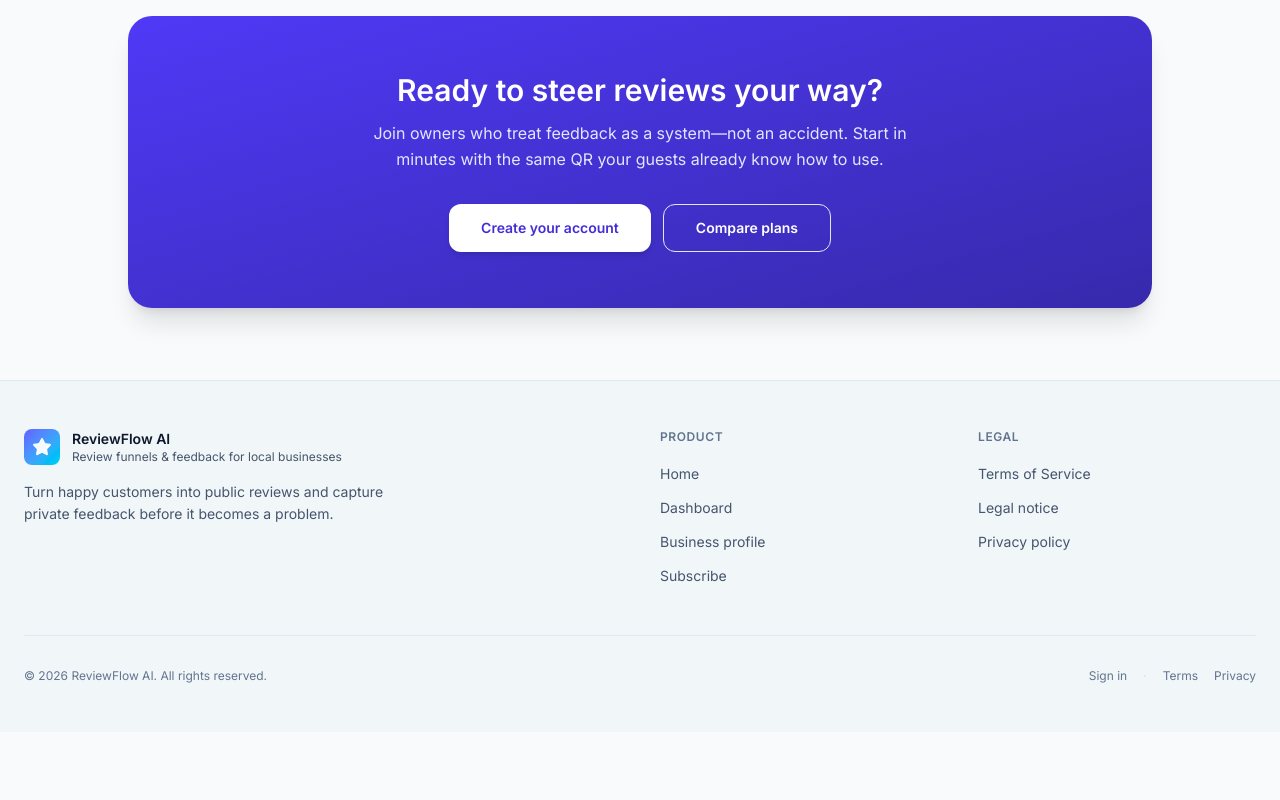
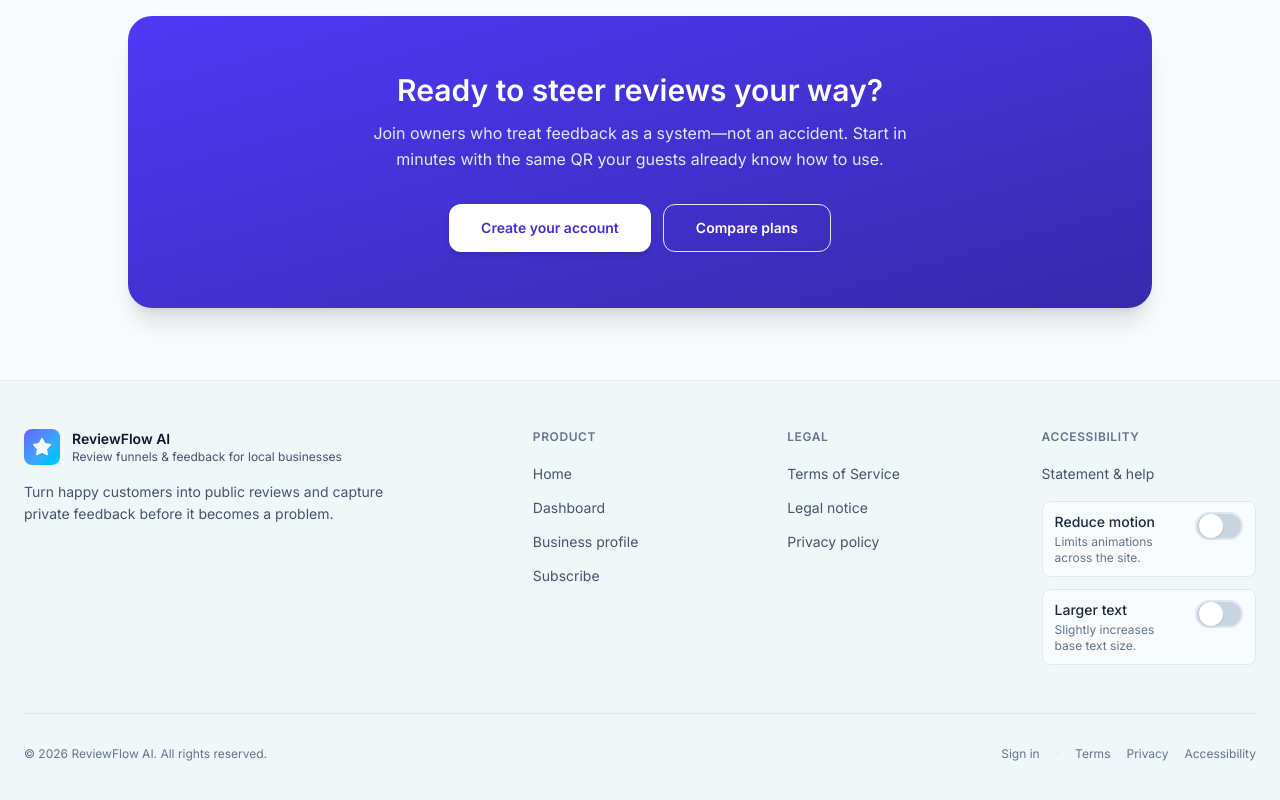
Before and after one commit to vilmowd/reviewflowai, a Next.js app: page / in a window 1280 px wide. Shown: the part 2827-3627 px from the top of the page. Before the commit the page ends 3559 px from the top, so only its background shows below. Built offline with nearby package versions, Linux system fonts and the light colour scheme; no server answers.

Commit message:
Describe your change

```diff
--- /dev/null
+++ b/src/app/accessibility/page.tsx
@@ -0,0 +1,75 @@
+import type { Metadata } from "next";
+import Link from "next/link";
+import { LegalPageLayout } from "@/components/legal-page-layout";
+
+export const metadata: Metadata = {
+  title: "Accessibility | ReviewFlow AI",
+  description:
+    "How ReviewFlow AI supports accessibility and how to get help if you encounter barriers.",
+};
+
+export default function AccessibilityPage() {
+  return (
+    <LegalPageLayout title="Accessibility">
+      <section className="space-y-3">
+        <h2>Our commitment</h2>
+        <p>
+          We want ReviewFlow AI to be usable by as many people as possible, including
+          those who rely on assistive technology, keyboard navigation, or adjusted
+          display settings. We improve the product over time and welcome feedback when
+          something does not work for you.
+        </p>
+      </section>
+
+      <section className="space-y-3">
+        <h2>Options on this site</h2>
+        <p>
+          In the site footer you can turn on{" "}
+          <strong className="text-slate-900 dark:text-slate-200">Reduce motion</strong>{" "}
+          to limit animations, and{" "}
+          <strong className="text-slate-900 dark:text-slate-200">Larger text</strong> to
+          increase the base text size. Your choices are saved in this browser only.
+        </p>
+        <p>
+          Theme (light/dark) is available in the header so you can pick contrast that
+          works for you.
+        </p>
+        <p>
+          <Link
+            href="/"
+            className="font-medium text-indigo-600 underline hover:text-indigo-800 dark:text-indigo-400 dark:hover:text-indigo-300"
+          >
+            Return to home
+          </Link>{" "}
+          — footer controls appear on every page.
+        </p>
+      </section>
+
+      <section className="space-y-3">
+        <h2>Limitations</h2>
+        <p>
+          Third-party tools (for example analytics or payment providers) may have their
+          own accessibility characteristics. If you use our customer-facing survey or
+          review flows, content you add (such as business names or links) should be
+          written clearly for your guests.
+        </p>
+      </section>
+
+      <section className="space-y-3">
+        <h2>Need help?</h2>
+        <p>
+          If you cannot complete a task because of a barrier on our site or product,
+          please contact us using the details in our{" "}
+          <Link
+            href="/legal"
+            className="text-indigo-600 underline hover:text-indigo-800 dark:text-indigo-400 dark:hover:text-indigo-300"
+          >
+            Legal notice
+          </Link>
+          . Describe the page and what you were trying to do, and we will try to assist
+          or route a fix.
+        </p>
+      </section>
+    </LegalPageLayout>
+  );
+}
--- a/src/app/globals.css
+++ b/src/app/globals.css
@@ -36,3 +36,30 @@ body {
 .dark * {
   border-color: rgb(30 41 59);
 }
+
+/* Footer accessibility: user-toggled (see AccessibilityFooterControls) */
+html.rf-large-text {
+  font-size: 112.5%;
+}
+
+html.rf-reduce-motion *,
+html.rf-reduce-motion *::before,
+html.rf-reduce-motion *::after {
+  animation-duration: 0.001ms !important;
+  animation-iteration-count: 1 !important;
+  transition-duration: 0.001ms !important;
+}
+
+html.rf-reduce-motion {
+  scroll-behavior: auto !important;
+}
+
+@media (prefers-reduced-motion: reduce) {
+  *,
+  *::before,
+  *::after {
+    animation-duration: 0.001ms !important;
+    animation-iteration-count: 1 !important;
+    transition-duration: 0.001ms !important;
+  }
+}
--- /dev/null
+++ b/src/components/accessibility-footer-controls.tsx
@@ -0,0 +1,128 @@
+"use client";
+
+import { useCallback, useEffect, useState } from "react";
+
+const KEY_REDUCE_MOTION = "reviewflow-a11y-reduce-motion";
+const KEY_LARGE_TEXT = "reviewflow-a11y-large-text";
+const CLASS_REDUCE_MOTION = "rf-reduce-motion";
+const CLASS_LARGE_TEXT = "rf-large-text";
+
+function readStored(key: string): boolean {
+  if (typeof window === "undefined") return false;
+  return window.localStorage.getItem(key) === "1";
+}
+
+function applyClasses(reduceMotion: boolean, largeText: boolean) {
+  const root = document.documentElement;
+  root.classList.toggle(CLASS_REDUCE_MOTION, reduceMotion);
+  root.classList.toggle(CLASS_LARGE_TEXT, largeText);
+}
+
+export function AccessibilityFooterControls() {
+  const [reduceMotion, setReduceMotion] = useState(false);
+  const [largeText, setLargeText] = useState(false);
+  const [mounted, setMounted] = useState(false);
+
+  useEffect(() => {
+    const rm = readStored(KEY_REDUCE_MOTION);
+    const lt = readStored(KEY_LARGE_TEXT);
+    setReduceMotion(rm);
+    setLargeText(lt);
+    applyClasses(rm, lt);
+    setMounted(true);
+  }, []);
+
+  useEffect(() => {
+    if (!mounted) return;
+    applyClasses(reduceMotion, largeText);
+  }, [mounted, reduceMotion, largeText]);
+
+  const toggleReduceMotion = useCallback(() => {
+    setReduceMotion((prev) => {
+      const next = !prev;
+      if (typeof window !== "undefined") {
+        window.localStorage.setItem(KEY_REDUCE_MOTION, next ? "1" : "0");
+      }
+      return next;
+    });
+  }, []);
+
+  const toggleLargeText = useCallback(() => {
+    setLargeText((prev) => {
+      const next = !prev;
+      if (typeof window !== "undefined") {
+        window.localStorage.setItem(KEY_LARGE_TEXT, next ? "1" : "0");
+      }
+      return next;
+    });
+  }, []);
+
+  if (!mounted) {
+    return (
+      <div className="mt-4 space-y-3" aria-hidden>
+        <div className="h-[4.25rem] rounded-lg bg-slate-200/70 dark:bg-slate-800/80" />
+        <div className="h-[4.25rem] rounded-lg bg-slate-200/70 dark:bg-slate-800/80" />
+      </div>
+    );
+  }
+
+  return (
+    <div className="mt-4 space-y-3">
+      <div className="flex items-start justify-between gap-3 rounded-lg border border-slate-200 bg-white/60 px-3 py-2.5 dark:border-slate-700 dark:bg-slate-900/40">
+        <div className="min-w-0">
+          <p className="text-sm font-medium text-slate-800 dark:text-slate-100">
+            Reduce motion
+          </p>
+          <p className="mt-0.5 text-xs text-slate-500 dark:text-slate-400">
+            Limits animations across the site.
+          </p>
+        </div>
+        <button
+          type="button"
+          role="switch"
+          aria-checked={reduceMotion}
+          aria-label="Reduce motion"
+          onClick={toggleReduceMotion}
+          className={`relative inline-flex h-7 w-12 shrink-0 cursor-pointer rounded-full border-2 border-transparent transition-colors focus-visible:outline focus-visible:outline-2 focus-visible:outline-offset-2 focus-visible:outline-indigo-500 ${
+            reduceMotion ? "bg-indigo-600" : "bg-slate-300 dark:bg-slate-600"
+          }`}
+        >
+          <span
+            className={`pointer-events-none my-auto inline-block h-6 w-6 rounded-full bg-white shadow transition-transform ${
+              reduceMotion ? "translate-x-[1.25rem]" : "translate-x-0.5"
+            }`}
+            aria-hidden
+          />
+        </button>
+      </div>
+
+      <div className="flex items-start justify-between gap-3 rounded-lg border border-slate-200 bg-white/60 px-3 py-2.5 dark:border-slate-700 dark:bg-slate-900/40">
+        <div className="min-w-0">
+          <p className="text-sm font-medium text-slate-800 dark:text-slate-100">
+            Larger text
+          </p>
+          <p className="mt-0.5 text-xs text-slate-500 dark:text-slate-400">
+            Slightly increases base text size.
+          </p>
+        </div>
+        <button
+          type="button"
+          role="switch"
+          aria-checked={largeText}
+          aria-label="Larger text"
+          onClick={toggleLargeText}
+          className={`relative inline-flex h-7 w-12 shrink-0 cursor-pointer rounded-full border-2 border-transparent transition-colors focus-visible:outline focus-visible:outline-2 focus-visible:outline-offset-2 focus-visible:outline-indigo-500 ${
+            largeText ? "bg-indigo-600" : "bg-slate-300 dark:bg-slate-600"
+          }`}
+        >
+          <span
+            className={`pointer-events-none my-auto inline-block h-6 w-6 rounded-full bg-white shadow transition-transform ${
+              largeText ? "translate-x-[1.25rem]" : "translate-x-0.5"
+            }`}
+            aria-hidden
+          />
+        </button>
+      </div>
+    </div>
+  );
+}
--- a/src/components/site-footer.tsx
+++ b/src/components/site-footer.tsx
@@ -1,4 +1,5 @@
 import Link from "next/link";
+import { AccessibilityFooterControls } from "@/components/accessibility-footer-controls";
 import { BrandMark } from "@/components/brand-mark";
 
 const productLinks = [
@@ -18,7 +19,7 @@ export function SiteFooter() {
   return (
     <footer className="mt-auto border-t border-slate-200 bg-slate-100/80 dark:border-slate-800/90 dark:bg-slate-950">
       <div className="mx-auto max-w-7xl px-4 py-10 sm:px-6 sm:py-12">
-        <div className="grid gap-10 sm:grid-cols-2 lg:grid-cols-4">
+        <div className="grid gap-10 sm:grid-cols-2 lg:grid-cols-5">
           <div className="lg:col-span-2">
             <Link href="/" className="inline-flex items-center gap-3">
               <BrandMark variant="footer" />
@@ -72,6 +73,23 @@ export function SiteFooter() {
               ))}
             </ul>
           </div>
+
+          <div>
+            <p className="text-xs font-semibold uppercase tracking-wider text-slate-500">
+              Accessibility
+            </p>
+            <ul className="mt-4 space-y-2.5">
+              <li>
+                <Link
+                  href="/accessibility"
+                  className="text-sm text-slate-600 transition hover:text-indigo-600 dark:text-slate-400 dark:hover:text-indigo-300"
+                >
+                  Statement & help
+                </Link>
+              </li>
+            </ul>
+            <AccessibilityFooterControls />
+          </div>
         </div>
 
         <div className="mt-12 flex flex-col gap-3 border-t border-slate-200 pt-8 dark:border-slate-800/80 sm:flex-row sm:items-center sm:justify-between">
@@ -100,6 +118,12 @@ export function SiteFooter() {
             >
               Privacy
             </Link>
+            <Link
+              href="/accessibility"
+              className="transition hover:text-slate-800 dark:hover:text-slate-400"
+            >
+              Accessibility
+            </Link>
           </div>
         </div>
       </div>
```
